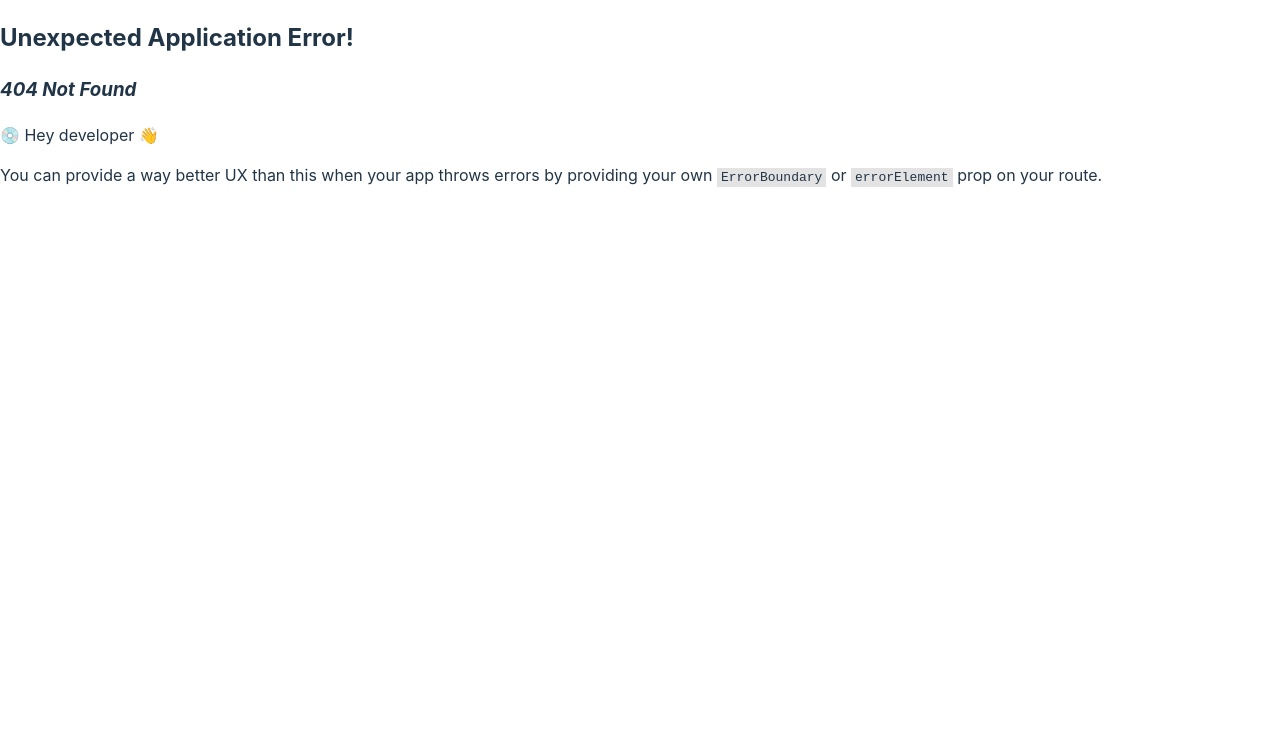
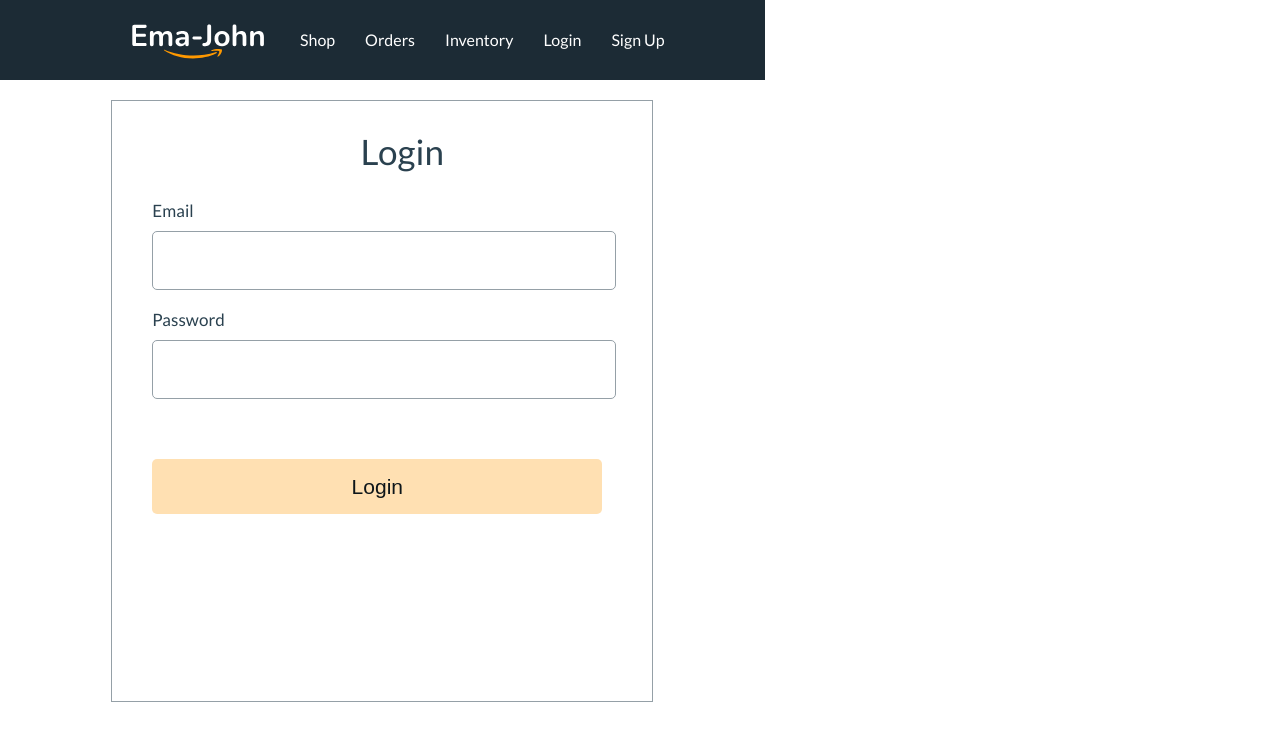
Before and after one commit to sakibmahbub/React-Ecommerce-Website, a React (Vite) app: page /login in a window 1280 px wide. Before the commit this address had no page. Shown: the top 740 px of the page. Built offline with nearby package versions, Linux system fonts and the light colour scheme.

Commit message:
added login and signup form

```diff
--- a/src/components/Header/Header.jsx
+++ b/src/components/Header/Header.jsx
@@ -6,12 +6,15 @@
 const Header = () => {
   return (
     <nav className="header">
-      <img src={logo} alt="" />
+      <Link to="/shop">
+        <img src={logo} alt="" />
+      </Link>
       <div>
         <Link to="/shop">Shop</Link>
         <Link to="/orders">Orders</Link>
         <Link to="/inventory">Inventory</Link>
         <Link to="/login">Login</Link>
+        <Link to="/signup">Sign Up</Link>
       </div>
     </nav>
   );
--- /dev/null
+++ b/src/components/Login/Login.css
@@ -0,0 +1,55 @@
+.form-container {
+  width: 500px;
+  height: 600px;
+  margin: 20px auto;
+  border: 1px solid #95a0a7;
+  padding-left: 40px;
+}
+
+.form-title {
+  font-family: "Lato";
+  font-style: normal;
+  font-weight: 400;
+  font-size: 35px;
+  line-height: 42px;
+  letter-spacing: 0.0025em;
+  color: #2a414f;
+  text-align: center;
+}
+
+.form-control {
+  margin-bottom: 20px;
+}
+.form-control label {
+  display: block;
+  font-size: 17px;
+  line-height: 20px;
+  letter-spacing: 0.0025em;
+  margin-bottom: 10px;
+  color: #2a414f;
+}
+
+.form-control input {
+  width: 450px;
+  height: 55px;
+  border: 1px solid #95a0a7;
+  border-radius: 5px;
+  font-size: 1em;
+  padding-left: 10px;
+}
+
+.btn-submit {
+  width: 450px;
+  height: 55px;
+  background: rgba(255, 153, 0, 0.3);
+  border-radius: 5px;
+  border: none;
+  margin-top: 40px;
+  font-size: 21px;
+  line-height: 25px;
+  letter-spacing: 0.0015em;
+  color: #0e161a;
+}
+.btn-submit:hover {
+  background: rgba(255, 153, 0, 0.6);
+}
--- /dev/null
+++ b/src/components/Login/Login.jsx
@@ -0,0 +1,23 @@
+import React from "react";
+import "./Login.css";
+
+const Login = () => {
+  return (
+    <div className="form-container">
+      <h2 className="form-title">Login</h2>
+      <form>
+        <div className="form-control">
+          <label htmlFor="email">Email</label>
+          <input type="email" name="email" id="email" />
+        </div>
+        <div className="form-control">
+          <label htmlFor="password">Password</label>
+          <input type="password" name="password" id="password" />
+        </div>
+        <input className="btn-submit" type="submit" value="Login" />
+      </form>
+    </div>
+  );
+};
+
+export default Login;
--- /dev/null
+++ b/src/components/Signup/SignUp.jsx
@@ -0,0 +1,23 @@
+import React from "react";
+import "./SignUp.css";
+
+const SignUp = () => {
+  return (
+    <div className="form-container">
+      <h2 className="form-title">Sign Up</h2>
+      <form>
+        <div className="form-control">
+          <label htmlFor="email">Email</label>
+          <input type="email" name="email" id="email" />
+        </div>
+        <div className="form-control">
+          <label htmlFor="password">Password</label>
+          <input type="password" name="password" id="password" />
+        </div>
+        <input className="btn-submit" type="submit" value="Login" />
+      </form>
+    </div>
+  );
+};
+
+export default SignUp;
--- a/src/index.css
+++ b/src/index.css
@@ -1,5 +1,7 @@
+@import url("https://fonts.googleapis.com/css2?family=Lato:wght@400;700&display=swap");
+
 :root {
-  font-family: Inter, system-ui, Avenir, Helvetica, Arial, sans-serif;
+  font-family: "Lato", sans-serif;
   line-height: 1.5;
   font-weight: 400;
 
@@ -13,7 +15,6 @@
   -moz-osx-font-smoothing: grayscale;
   -webkit-text-size-adjust: 100%;
 }
-
 
 body {
   margin: 0;
```
Also changed, not shown: src/main.jsx (+10 -1 lines), src/components/Signup/SignUp.css (added).
